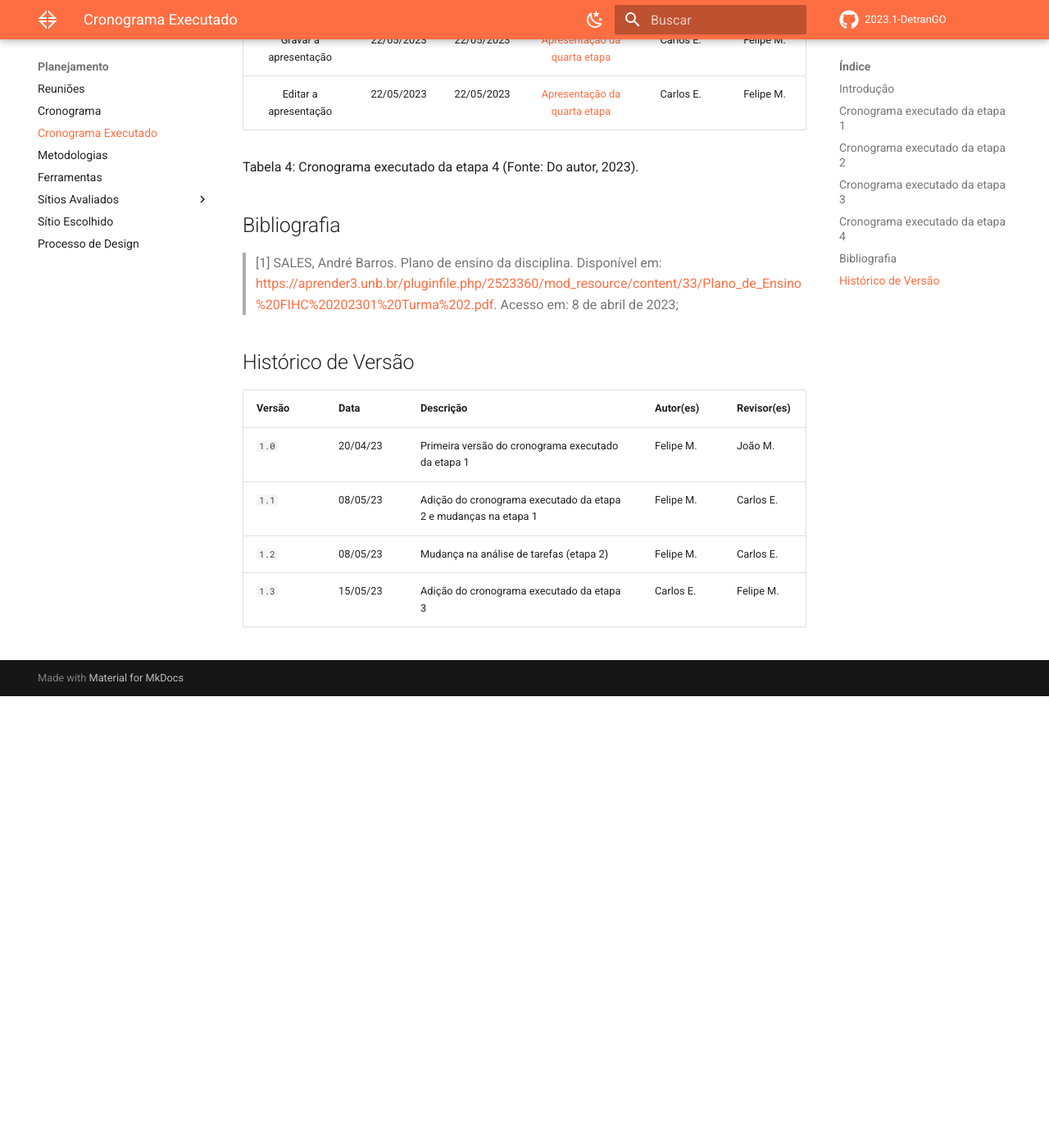
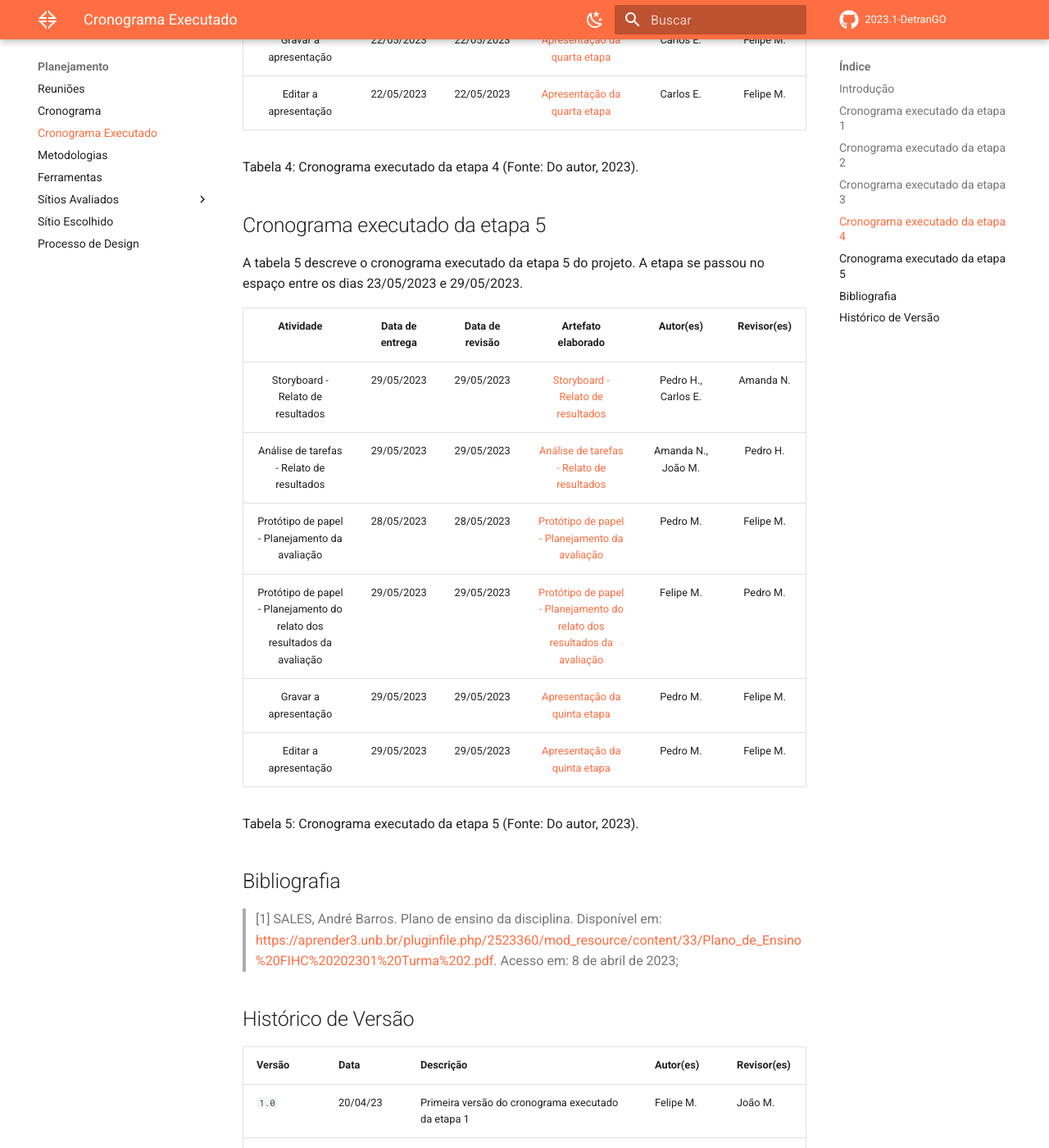
Before and after one commit to Interacao-Humano-Computador/2023.1-DetranGO, an MkDocs documentation site: the page built from docs/planejamento/cronograma_executado.md, in a window 1280 px wide and 1400 px high, scrolled down 3456 px. Shown: the whole window at 82% size. Built offline with MkDocs 1.6.1 and Material for MkDocs 9.7.7, drawn with Linux system fonts in a browser that asks for light colours; comment, search, counter and statistics services are not loaded; before the commit the page ends 4305 px from its top, so only the background shows below that; some of the changed text lies outside the part shown.

Commit message:
create: pagina quinta apresentacao + cronograma

```diff
--- a/docs/planejamento/cronograma_executado.md
+++ b/docs/planejamento/cronograma_executado.md
@@ -78,6 +78,20 @@ A tabela 4 descreve o cronograma executado da etapa 4 do projeto. A etapa se pas
 
 Tabela 4: Cronograma executado da etapa 4 (Fonte: Do autor, 2023).
 
+## Cronograma executado da etapa 5
+
+A tabela 5 descreve o cronograma executado da etapa 5 do projeto. A etapa se passou no espaço entre os dias 23/05/2023 e 29/05/2023.
+
+| **Atividade** | **Data de entrega** | **Data de revisão** | **Artefato elaborado** | **Autor(es)** | **Revisor(es)** |
+|:-:|:-:|:-:|:-:|:-:|:-:|
+| Storyboard - Relato de resultados | 29/05/2023 | 29/05/2023 | [Storyboard - Relato de resultados](./../design_avaliacao/nivel1/storyboards/storyboard_relato.md)| Pedro H., Carlos E. | Amanda N. |
+| Análise de tarefas - Relato de resultados | 29/05/2023 | 29/05/2023 | [Análise de tarefas - Relato de resultados](./../design_avaliacao/nivel1/analise_tarefas/relato_resultados_tarefas.md)| Amanda N., João M. | Pedro H. |
+| Protótipo de papel - Planejamento da avaliação | 28/05/2023 | 28/05/2023 | [Protótipo de papel - Planejamento da avaliação](./../design_avaliacao/nivel2/prototipoPapel/planejamentoAvaliacao.md) | Pedro M. | Felipe M. |
+| Protótipo de papel - Planejamento do relato dos resultados da avaliação | 29/05/2023 | 29/05/2023 | [Protótipo de papel - Planejamento do relato dos resultados da avaliação](./../design_avaliacao/nivel2/prototipoPapel/relatoResultados.md)| Felipe M. | Pedro M. |
+| Gravar a apresentação | 29/05/2023 | 29/05/2023 |[Apresentação da quinta etapa](./../apresentacoes/5a_apresentacao.md)| Pedro M. | Felipe M. |
+| Editar a apresentação | 29/05/2023 | 29/05/2023 |[Apresentação da quinta etapa](./../apresentacoes/5a_apresentacao.md)| Pedro M. | Felipe M. |
+
+Tabela 5: Cronograma executado da etapa 5 (Fonte: Do autor, 2023).
 
 ## Bibliografia
 
@@ -91,3 +105,5 @@ Tabela 4: Cronograma executado da etapa 4 (Fonte: Do autor, 2023).
 |  `1.1`   | 08/05/23 | Adição do cronograma executado da etapa 2 e mudanças na etapa 1| Felipe M. | Carlos E.  |
 |  `1.2`   | 08/05/23 | Mudança na análise de tarefas (etapa 2)| Felipe M. | Carlos E.  |
 |  `1.3`   | 15/05/23 | Adição do cronograma executado da etapa 3 | Carlos E. | Felipe M. |
+|  `1.4`   | 22/05/23 | Adição do cronograma executado da etapa 4 | Felipe M. | Carlos E. |
+|  `1.5`   | 29/05/23 | Adição do cronograma executado da etapa 5 | Felipe M. | Carlos E. |
```
Also changed, not shown: docs/apresentacoes/5a_apresentacao.md (added, +23 -0 lines).
